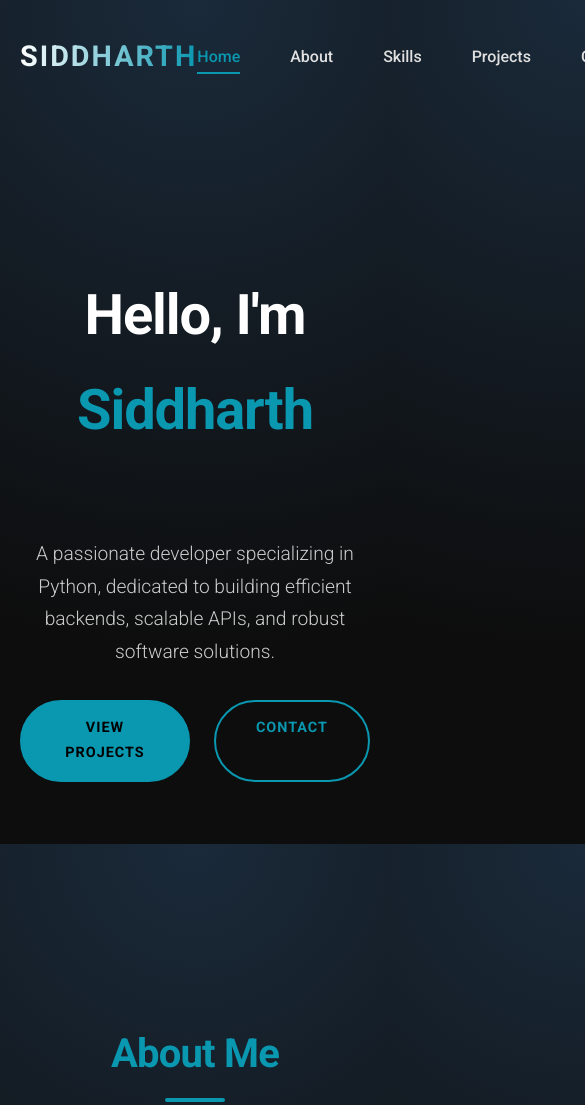
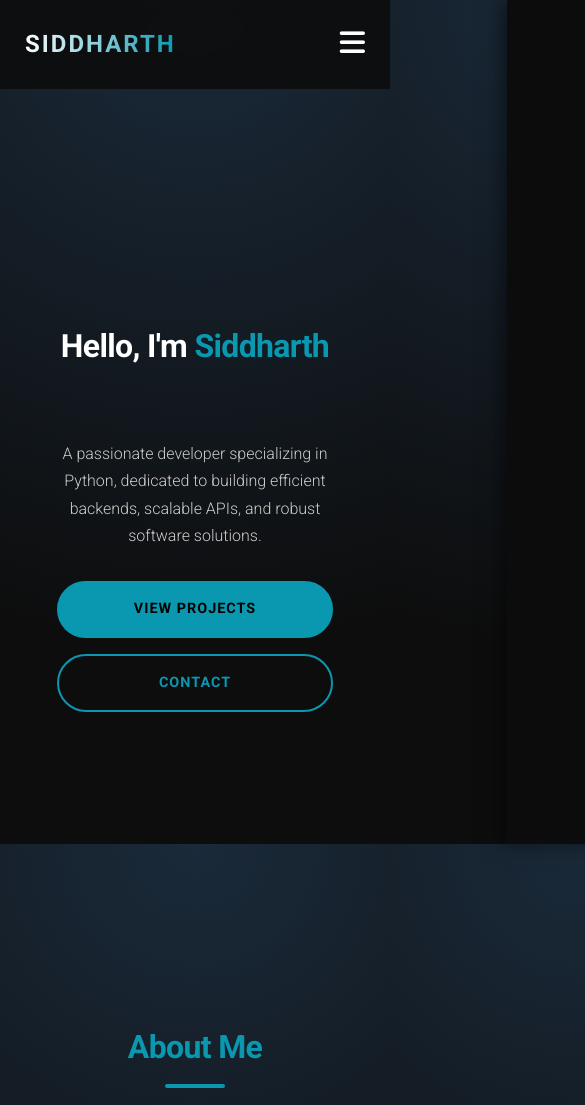
Before and after one commit to ProgrammerSid2006/ProgrammerSid2006.github.io, a plain HTML site: page index.html in a window 390 px wide. Shown: the top 1105 px of the page, 585 px wide, since content can reach past the window. Drawn offline with Linux system fonts and the light colour scheme.

Commit message:
Add files via upload

```diff
--- a/index.html
+++ b/index.html
@@ -29,6 +29,10 @@
                 <a href="https://github.com/ProgrammerSid2006" target="_blank"><i class="fa-brands fa-github"></i></a>
                 <a href="https://linkedin.com/in/siddharth-c-738014324" target="_blank"><i
                         class="fa-brands fa-linkedin"></i></a>
+            </div>
+            <!-- Hamburger Menu -->
+            <div class="hamburger">
+                <i class="fa-solid fa-bars"></i>
             </div>
         </div>
     </nav>
--- a/script.js
+++ b/script.js
@@ -128,4 +128,38 @@ document.addEventListener('DOMContentLoaded', () => {
             card.style.transform = `perspective(1000px) rotateX(0) rotateY(0) scale(1)`;
         });
     });
+    // Mobile Navigation Toggle
+    const hamburger = document.querySelector('.hamburger');
+    const navLinksContainer = document.querySelector('.nav-links');
+    const navLinksItems = document.querySelectorAll('.nav-links a');
+
+    if (hamburger) {
+        hamburger.addEventListener('click', () => {
+            // Toggle Nav
+            navLinksContainer.classList.toggle('nav-active');
+            hamburger.classList.toggle('active');
+
+            // Animate Links
+            navLinksItems.forEach((link, index) => {
+                if (link.style.animation) {
+                    link.style.animation = '';
+                } else {
+                    link.style.animation = `fadeInRight 0.5s ease forwards ${index / 7 + 0.3}s`;
+                }
+            });
+        });
+    }
+
+    // Close menu when a link is clicked
+    navLinksItems.forEach(link => {
+        link.addEventListener('click', () => {
+            navLinksContainer.classList.remove('nav-active');
+            hamburger.classList.remove('active');
+
+            navLinksItems.forEach(link => {
+                link.style.animation = '';
+            });
+        });
+    });
+
 });
--- a/styles.css
+++ b/styles.css
@@ -612,14 +612,143 @@ p {
     transform: translateY(0);
 }
 
-/* Scroll Animations */
-.hidden-element {
-    opacity: 0;
-    transform: translateY(40px);
-    transition: all 0.8s cubic-bezier(0.165, 0.84, 0.44, 1);
+/* Responsive Design */
+.hamburger {
+    display: none;
+    cursor: pointer;
+    z-index: 1001;
 }
 
-.show-element {
-    opacity: 1;
-    transform: translateY(0);
+.hamburger i {
+    font-size: 1.8rem;
+    color: var(--primary-color);
+    transition: transform 0.3s ease;
 }
+
+/* Mobile Menu Active State (Icon Rotation) */
+.hamburger.active i {
+    transform: rotate(180deg);
+}
+
+/* Change icon to X when active */
+.hamburger.active i::before {
+    content: "\f00d";
+    /* FontAwesome Xmark */
+}
+
+@media (max-width: 768px) {
+    .navbar {
+        padding: 1.5rem 0;
+        background: rgba(13, 13, 13, 0.9);
+        backdrop-filter: blur(10px);
+    }
+
+    .hamburger {
+        display: block;
+    }
+
+    .nav-links {
+        position: fixed;
+        right: -100%;
+        top: 0;
+        height: 100vh;
+        width: 70%;
+        background-color: rgba(13, 13, 13, 0.98);
+        backdrop-filter: blur(20px);
+        display: flex;
+        flex-direction: column;
+        justify-content: center;
+        align-items: center;
+        transition: right 0.4s cubic-bezier(0.165, 0.84, 0.44, 1);
+        box-shadow: -5px 0 20px rgba(0, 0, 0, 0.5);
+        gap: 2.5rem;
+        z-index: 999;
+    }
+
+    .nav-links.nav-active {
+        right: 0;
+    }
+
+    .nav-links a {
+        font-size: 1.5rem;
+        opacity: 0;
+        transform: translateX(50px);
+        transition: opacity 0.4s ease, transform 0.4s ease;
+    }
+
+    .nav-links.nav-active a {
+        opacity: 1;
+        transform: translateX(0);
+    }
+
+    .logo {
+        font-size: 1.5rem;
+    }
+
+    .social-links {
+        display: none;
+    }
+
+    /* Hero Section */
+    .hero-content h1 {
+        font-size: 2.5rem;
+    }
+
+    .hero-content h2 {
+        font-size: 1.5rem;
+    }
+
+    .hero-content p {
+        padding: 0 1rem;
+        font-size: 1rem;
+    }
+
+    .hero-buttons {
+        flex-direction: column;
+        gap: 1rem;
+        padding: 0 2rem;
+    }
+
+    .btn {
+        width: 100%;
+        text-align: center;
+        box-sizing: border-box;
+    }
+
+    /* Section Global */
+    .section-title {
+        font-size: 2rem;
+        margin-bottom: 3rem;
+    }
+
+    .container {
+        padding: 0 25px;
+    }
+
+    /* About Section */
+    .about-content {
+        grid-template-columns: 1fr;
+    }
+
+    .contact-grid {
+        gap: 1.5rem;
+    }
+
+    .contact-item {
+        width: 100%;
+    }
+}
+
+@media (max-width: 480px) {
+    .typing-text {
+        font-size: 1.5rem;
+    }
+
+    .prefix-text {
+        font-size: 1.2rem;
+    }
+
+    .hero-content h1 {
+        font-size: 2rem;
+    }
+}
```
